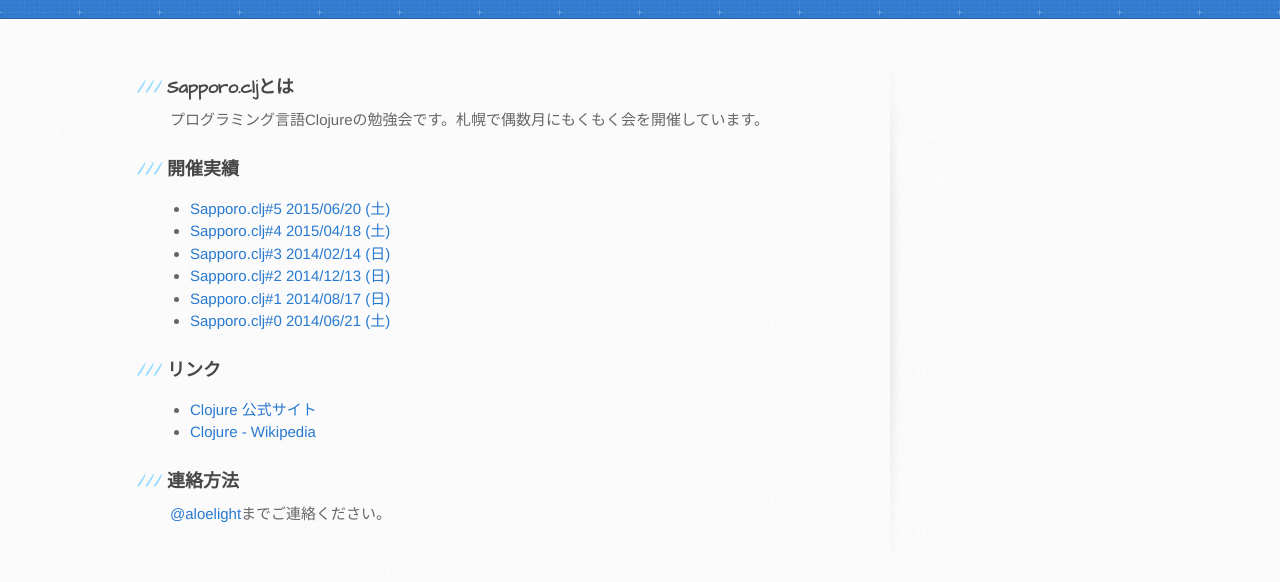
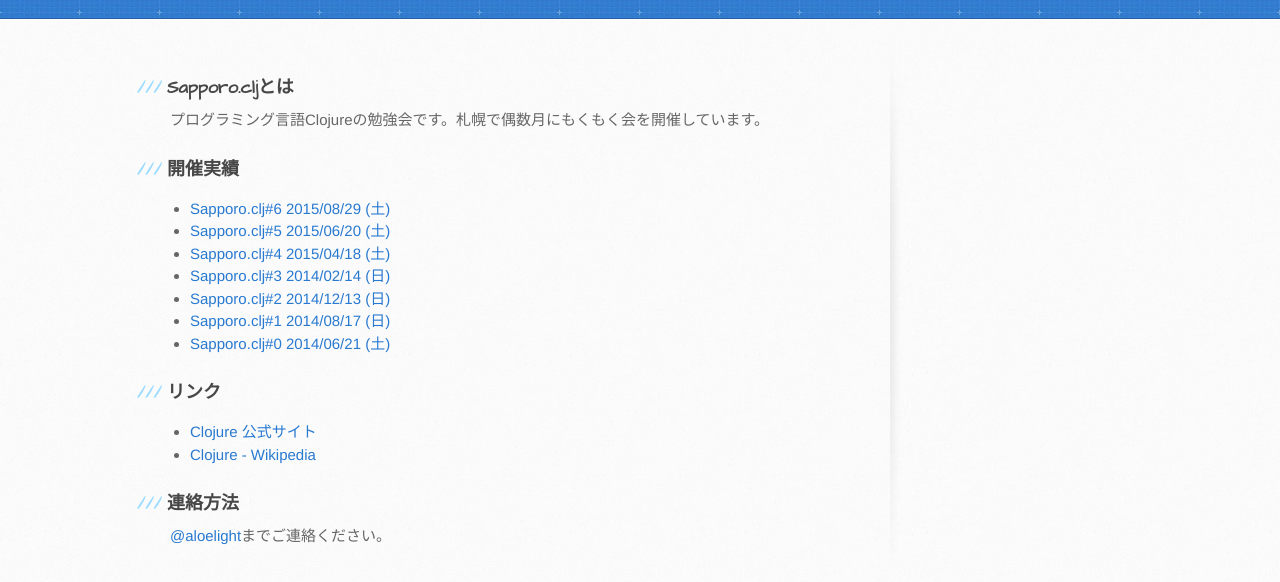
Before and after one commit to sapporoclj/sapporoclj.github.io, a plain HTML site: page index.html in a window 1280 px wide. Shown: the part 148-730 px from the top of the page. Drawn offline with Linux system fonts and the light colour scheme.

Commit message:
Sapporo.clj#6 2015/08/29を追加

```diff
--- a/index.html
+++ b/index.html
@@ -33,6 +33,7 @@
 
           <h3><a id="designer-templates" class="anchor" href="#designer-templates" aria-hidden="true"><span class="octicon octicon-link"></span></a>開催実績</h3>
             <ul>
+              <li><a class="anchor" href="https://atnd.org/events/68964">Sapporo.clj#6 2015/08/29 (土)</a></li>
               <li><a class="anchor" href="https://atnd.org/events/67224">Sapporo.clj#5 2015/06/20 (土)</a></li>
               <li><a class="anchor" href="https://atnd.org/events/64813">Sapporo.clj#4 2015/04/18 (土)</a></li>
               <li><a class="anchor" href="https://atnd.org/events/62358">Sapporo.clj#3 2014/02/14 (日)</a></li>
```
